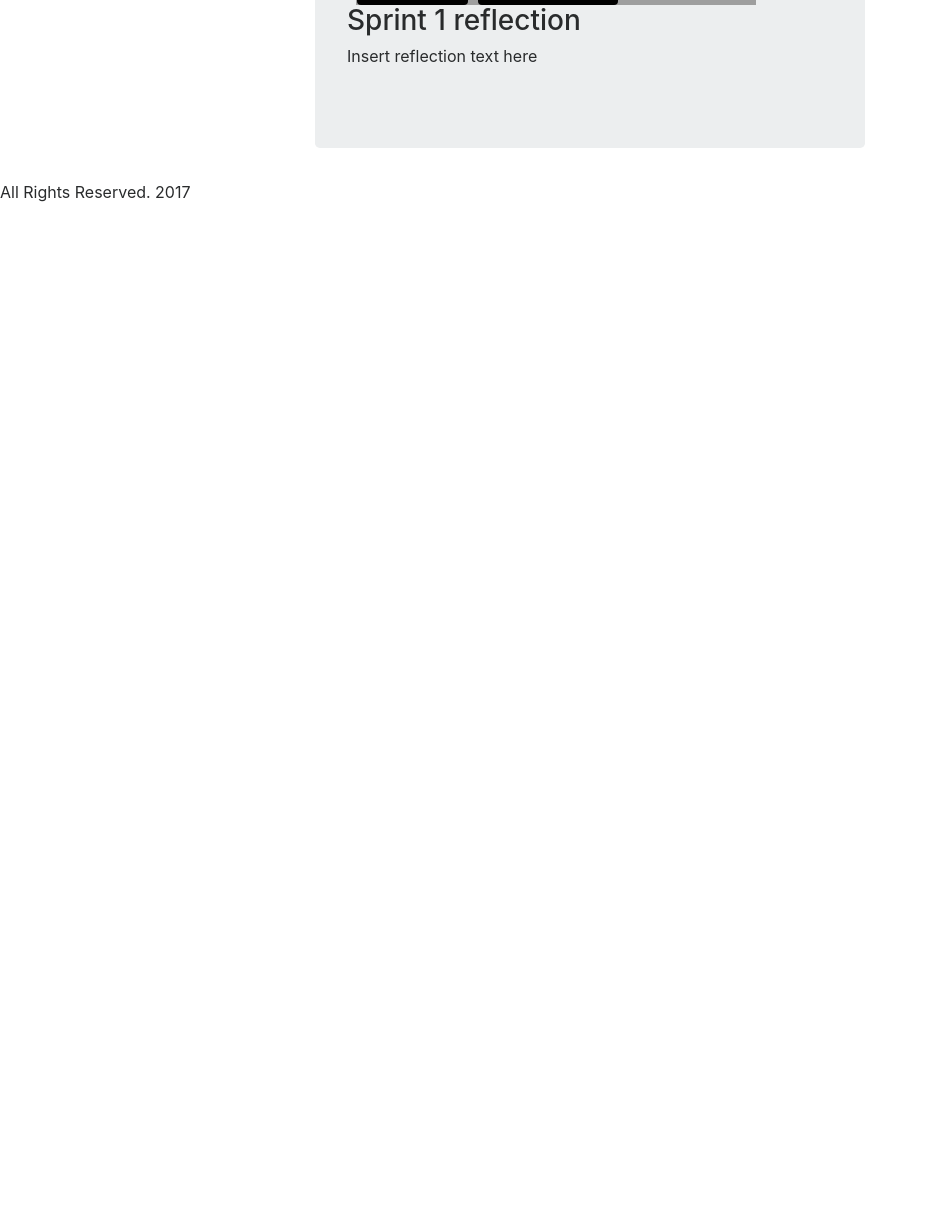
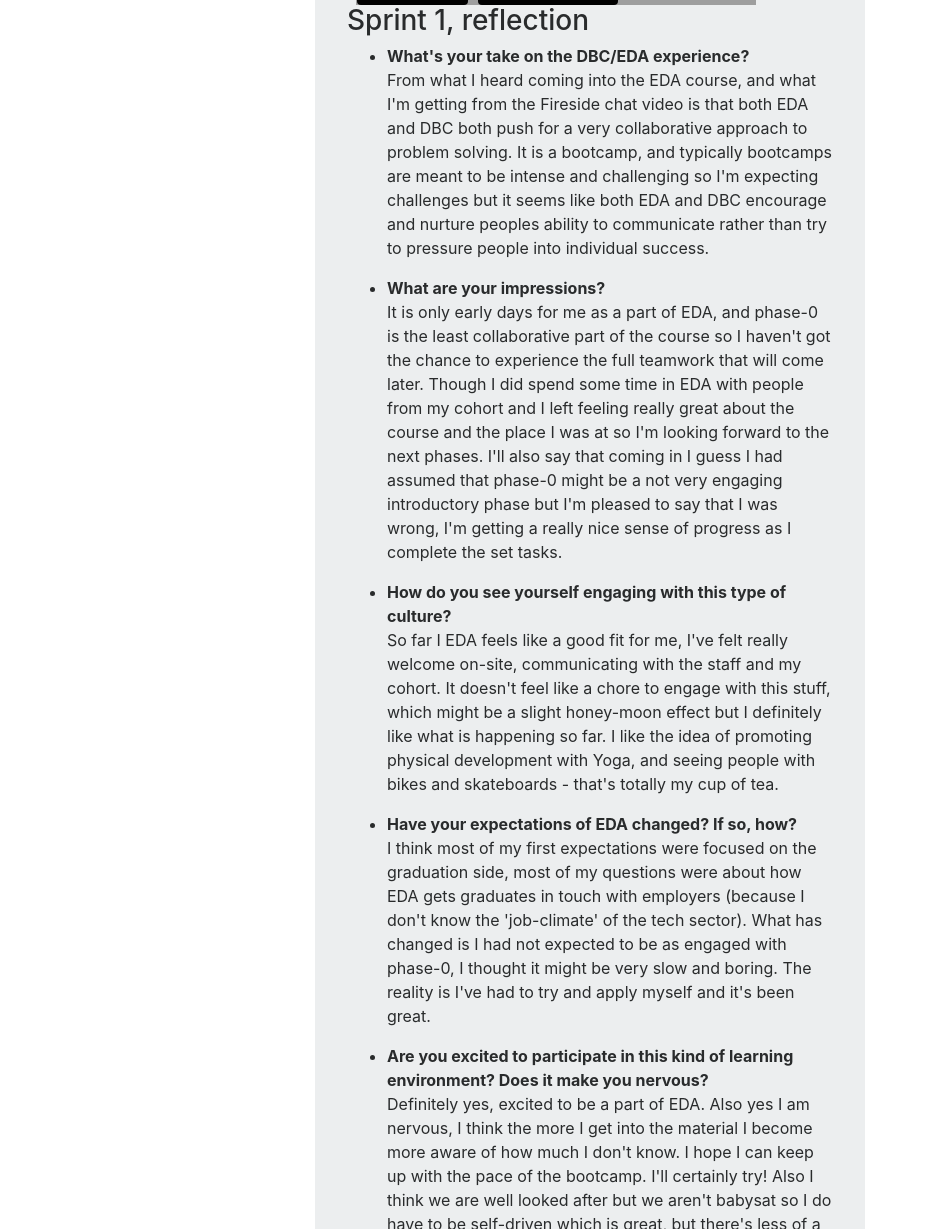
Before and after one commit to JosephJvB/babys-first-site, a plain HTML site: page Blog/c1-reflection-blog.html in a window 1280 px wide. Shown: the part 191-1420 px from the top of the page, without its empty margins (0-928 px from the left). Before the commit the page ends 800 px from the top, so only its background shows below. Drawn offline with nearby package versions, Linux system fonts and the light colour scheme; grey boxes are pictures that could not be loaded.

Commit message:
reflection text added

```diff
--- a/Blog/c1-reflection-blog.html
+++ b/Blog/c1-reflection-blog.html
@@ -24,11 +24,20 @@
       </nav>
     </header>
 
-    <h3>Sprint 1 reflection</h3>
+    <h3>Sprint 1, reflection</h3>
 
-
-    <p>Insert reflection text here</p>
-
+    <ul>
+      <strong><li>What's your take on the DBC/EDA experience?</li></strong>
+      <p>From what I heard coming into the EDA course, and what I'm getting from the Fireside chat video is that both EDA and DBC both push for a very collaborative approach to problem solving. It is a bootcamp, and typically bootcamps are meant to be intense and challenging so I'm expecting challenges but it seems like both EDA and DBC encourage and nurture peoples ability to communicate rather than try to pressure people into individual success. </p>
+    <strong><li>What are your impressions?</li></strong>
+    <p>It is only early days for me as a part of EDA, and phase-0 is the least collaborative part of the course so I haven't got the chance to experience the full teamwork that will come later. Though I did spend some time in EDA with people from my cohort and I left feeling really great about the course and the place I was at so I'm looking forward to the next phases. I'll also say that coming in I guess I had assumed that phase-0 might be a not very engaging introductory phase but I'm pleased to say that I was wrong, I'm getting a really nice sense of progress as I complete the set tasks.</p>
+    <strong><li>How do you see yourself engaging with this type of culture?</li></strong>
+    <p>So far I EDA feels like a good fit for me, I've felt really welcome on-site, communicating with the staff and my cohort. It doesn't feel like a chore to engage with this stuff, which might be a slight honey-moon effect but I definitely like what is happening so far. I like the idea of promoting physical development with Yoga, and seeing people with bikes and skateboards - that's totally my cup of tea.</p>
+    <strong><li>Have your expectations of EDA changed? If so, how?</li></strong>
+    <p>I think most of my first expectations were focused on the graduation side, most of my questions were about how EDA gets graduates in touch with employers (because I don't know the 'job-climate' of the tech sector). What has changed is I had not expected to be as engaged with phase-0, I thought it might be very slow and boring. The reality is I've had to try and apply myself and it's been great.</p>
+    <strong><li>Are you excited to participate in this kind of learning environment? Does it make you nervous?</li></strong>
+    <p>Definitely yes, excited to be a part of EDA. Also yes I am nervous, I think the more I get into the material I become more aware of how much I don't know. I hope I can keep up with the pace of the bootcamp. I'll certainly try! Also I think we are well looked after but we aren't babysat so I do have to be self-driven which is great, but there's less of a saftey-net. On the other hand I think it's a great system where students can join later cohorts if things become too much.</p>
+</ul>
 
 
 
```
